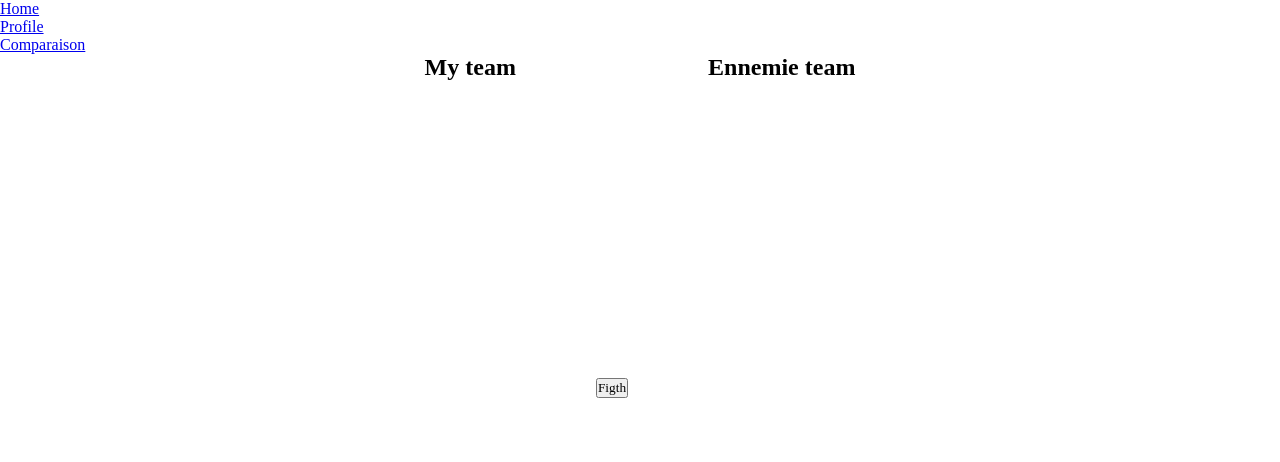
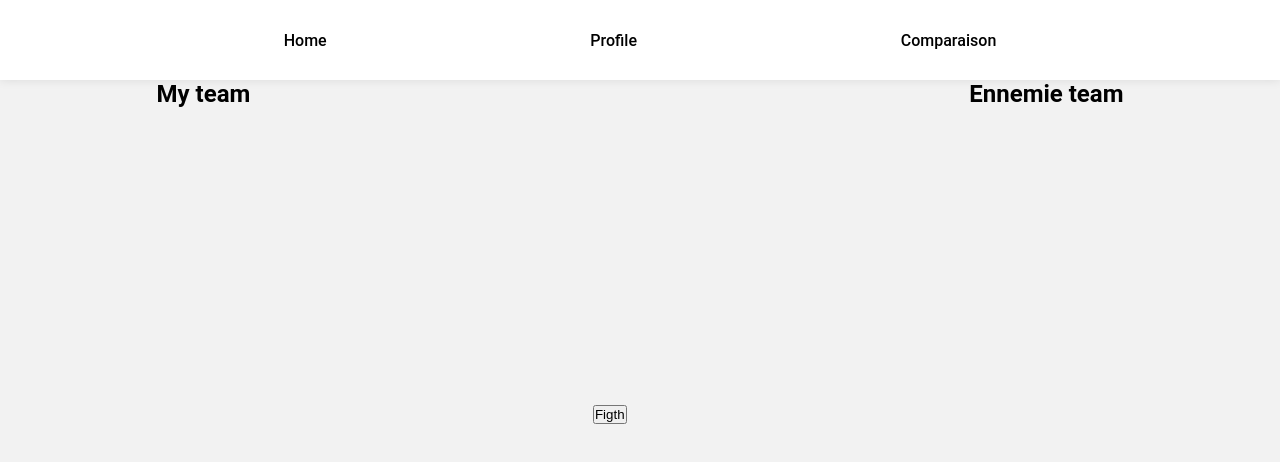
Before and after one commit to Pl83/Node.js-A2.1-B-cats, a plain HTML site: page front/comparaison.html in a window 1280 px wide. Drawn offline with Linux system fonts and the light colour scheme.

Commit message:
add css on comparaison

```diff
--- /dev/null
+++ b/front/compar.scss
@@ -0,0 +1,80 @@
+*{
+  margin:0;
+  padding:0;
+  box-sizing: border-box;
+}
+body{
+  font-family: 'Roboto', sans-serif;
+  background-color: #f2f2f2;
+}
+header{
+  background-color: #fff;
+  height: 10vh;
+  width: 100%;
+  box-shadow: 0 0 10px rgba(0,0,0,0.1);
+  display: flex;
+  align-items: center;
+  justify-content: space-between;
+  padding: 0 20px;
+  nav{
+    width: 100%;
+    ul{
+      width: 100%;
+      display: flex;
+      justify-content: space-evenly;
+      align-items: center;
+      li{
+        list-style: none;
+
+        a{
+          text-decoration: none;
+          color: #000;
+          font-size: 16px;
+          font-weight: 500;
+
+        }
+      }
+    }
+  }
+}
+#BatleArea{
+  display: flex;
+  flex-direction: row;
+  justify-content: space-evenly;
+  width: 100%;
+  gap: 75px;
+  img{
+    width: 25vh;
+    height: auto;
+  }
+  #figth{
+    display: flex;
+    flex-direction: column;
+    justify-content: center;
+    align-items: center;
+    gap: 10vh;
+    width: 20%;
+    .placeolder{
+      display: none;
+      flex-direction: row;
+      align-items: center;
+      gap: 10px;
+    }
+    #fitghbtn:hover{
+      cursor: pointer;
+    }
+  }
+  .myteams{
+    overflow-y: scroll;
+    height: 80vh;
+    width: 100%;
+  }
+  .yourteams{
+    overflow-y: scroll;
+    height: 80vh;
+    width: 100%;
+  }
+  // .ninja{
+  //   display: none;
+  // }
+}
--- a/front/comparaison.html
+++ b/front/comparaison.html
@@ -4,7 +4,7 @@
     <meta charset="UTF-8">
     <meta http-equiv="X-UA-Compatible" content="IE=edge">
     <meta name="viewport" content="width=device-width, initial-scale=1.0">
-    <link rel="stylesheet" href="index.css">
+    <link rel="stylesheet" href="compar.css">
     <title>comparaison</title>
 </head>
 <body>
@@ -42,7 +42,7 @@
                     <h1 id="myteamStat"></h1>
                 </div>
                 <br>
-                <p>VS</p>
+                <h2>VS</h2>
                 <br>
                 <div>
                     <h1 id="yourteamStat"></h1>
--- a/front/index.scss
+++ b/front/index.scss
@@ -83,39 +83,3 @@
     }
   }
 }
-
-#BatleArea{
-  display: flex;
-  flex-direction: row;
-  justify-content: center;
-  gap: 10vh;
-  img{
-    width: 25vh;
-    height: auto;
-  }
-  #figth{
-    display: flex;
-    flex-direction: column;
-    justify-content: center;
-    align-items: center;
-    gap: 10vh;
-    .placeolder{
-      display: none;
-      flex-direction: row;
-    }
-    #fitghbtn:hover{
-      cursor: pointer;
-    }
-  }
-  .myteams{
-    overflow: scroll;
-    height: 80vh;
-  }
-  .yourteams{
-    overflow: scroll;
-    height: 80vh;
-  }
-  // .ninja{
-  //   display: none;
-  // }
-}
```
Also changed, not shown: front/compar.css (added), front/index.css, 2 other files.
